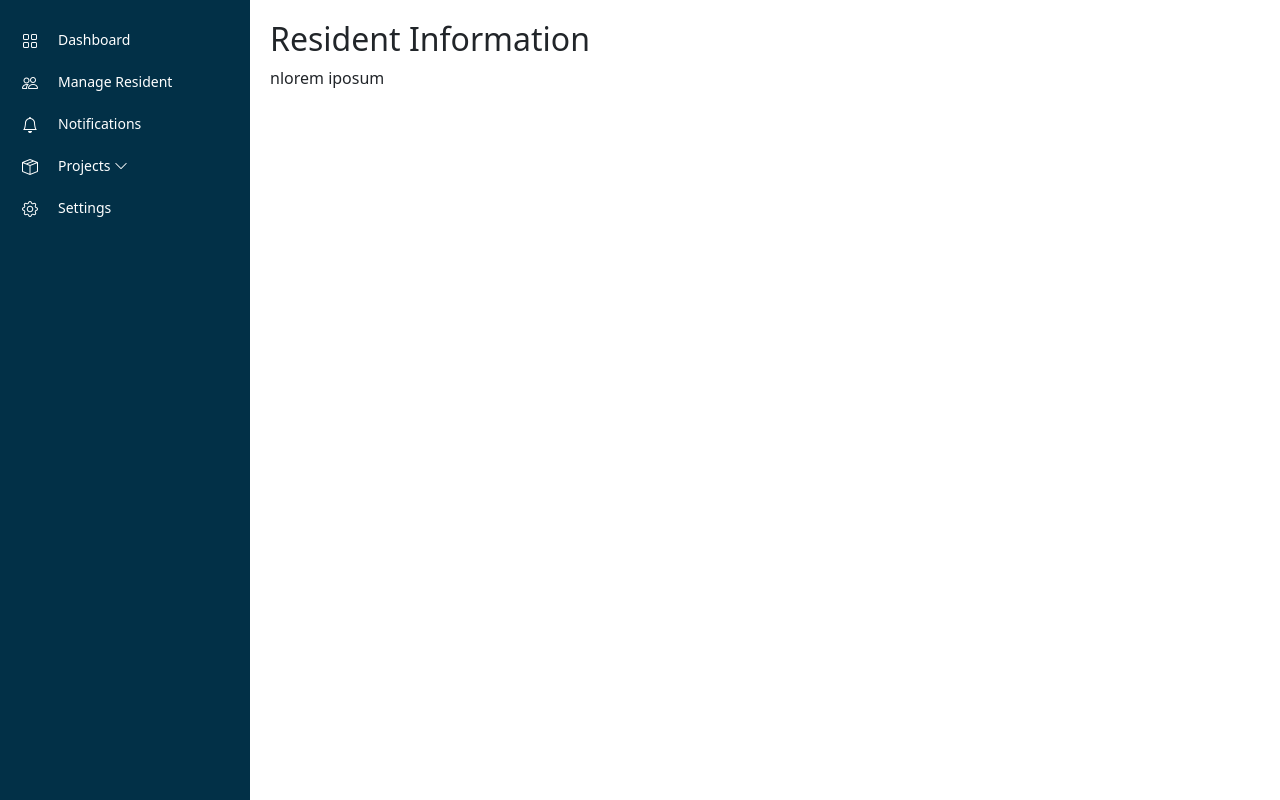
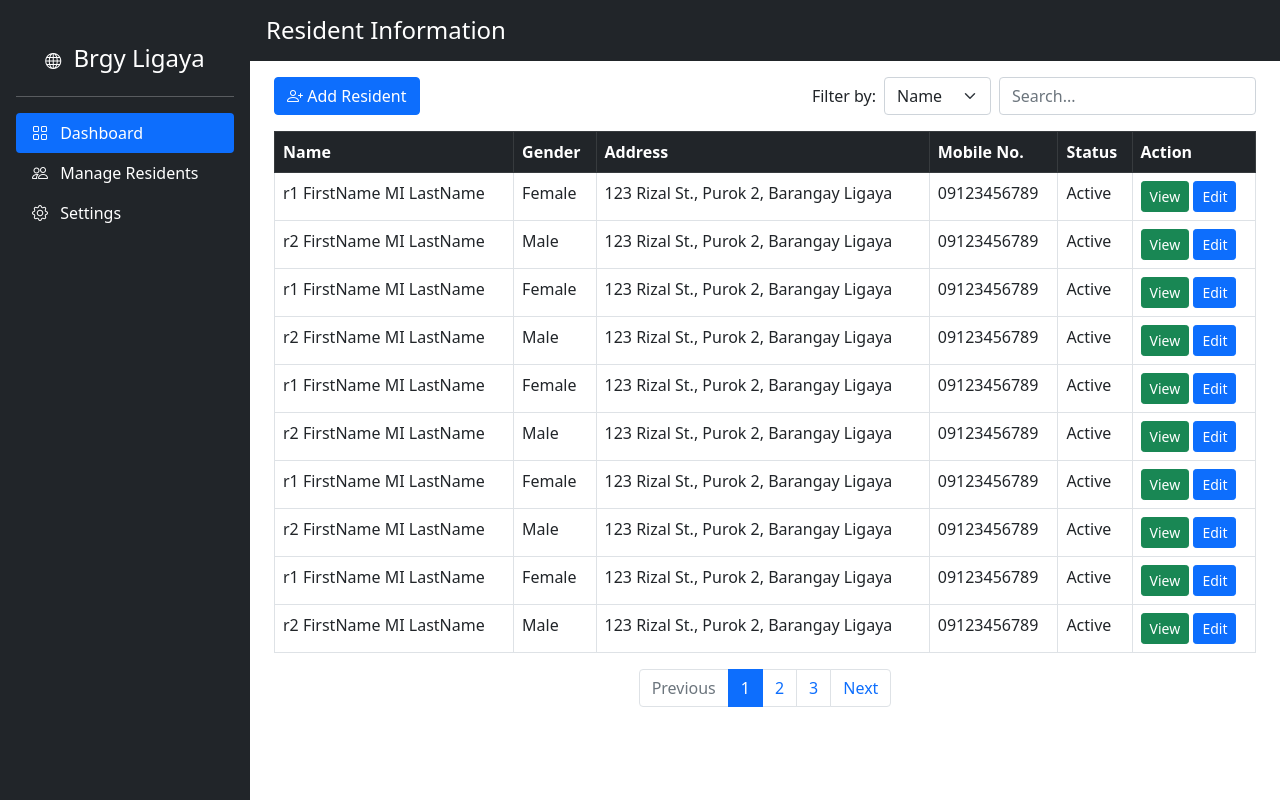
Before and after one commit to lilmeanieee/Web-based-Brgy-Ligaya-Management-System, a PHP site: page /html/admin/resident-info.html in a window 1280 px wide. Run offline with PHP 8.4, Linux system fonts and the light colour scheme.

Commit message:
git commit - "add admin interface: adding resident information"

```diff
--- a/css/resident-info-style.css
+++ b/css/resident-info-style.css
@@ -1,52 +1,25 @@
-.sidebar{
-    position: fixed;
-    top: 0;
-    left: 0;
-    height: 100%;
-    width: 250px;
-    padding-top: 20px;
-    background: #023047;
-    z-index: 100;
-    transition: width 0.3s;
-}
-.sidebar .nav-link{
-    color: #fff;
-    display: flex;
-    padding: 9px 22px;
-    gap: 20px;
-    text-decoration: none;
-    font-weight: 500;
-}
-.sidebar .description{
-    font-size: 14px;
-}
-.sidebar .nav-link:hover{
-    color: #023047;
-    background-color: #8ecae6;
-}
-.sidebar .submenu{
-    background-color: #00596f;
-    padding-left: 3%;
-}
-.main-content{
-    height: 100%;
-    margin-left: 250px;
-    padding: 20px;
+.content-header {
+    padding: 0;
+    margin: 0;
+    width: 100%;
 }
 
-@media  (max-width: 576px){
-    .sidebar {
-        width: 60px;
-    }
-    .sidebar .description{
-        display: none;
-    }
-    .sidebar .nav-link{
-        justify-content: center;
-    }
+.main-content {
+    padding: 0;
+}
 
-    .main-content{
-        margin-left: 60px;
-    }
+.row {
+    flex-wrap: nowrap; /* Prevents the sidebar and content from stacking */
+}
 
+.col-auto {
+    min-width: 250px; /* Set a minimum width for the sidebar */
 }
+
+.col {
+    flex-grow: 1; /* Ensures the main content fills remaining space */
+}
+
+.table-responsive {
+    overflow-x: auto;
+}
--- a/html/admin/resident-info.html
+++ b/html/admin/resident-info.html
@@ -6,86 +6,241 @@
     <meta name="viewport" content="width=device-width, initial-scale=1.0">
     <title>Resident Information</title>
 
-    <!-- Bootstrap CSS-->
+    <!-- Bootstrap CSS -->
     <link href="https://cdn.jsdelivr.net/npm/bootstrap@5.0.2/dist/css/bootstrap.min.css" rel="stylesheet"
         integrity="sha384-EVSTQN3/azprG1Anm3QDgpJLIm9Nao0Yz1ztcQTwFspd3yD65VohhpuuCOmLASjC" crossorigin="anonymous">
     <!-- Bootstrap Icons -->
     <link rel="stylesheet" href="https://cdn.jsdelivr.net/npm/bootstrap-icons/font/bootstrap-icons.css">
 
     <link rel="stylesheet" href="../../css/resident-info-style.css">
-
 </head>
 
 <body>
-    <!-- Sidebar -->
-    <div class="sidebar">
-        <nav class="nav flex-column">
-            <a class="nav-link" href="#">
-                <span class="icon">
-                    <i class="bi bi-grid"></i>
-                </span>
-                <span class="description">Dashboard</span>
-            </a>
-            <a class="nav-link" href="#">
-                <span class="icon">
-                    <i class="bi bi-people"></i>
-                </span>
-                <span class="description">Manage Resident</span>
-            </a>
-            <a class="nav-link" href="#">
-                <span class="icon">
-                    <i class="bi bi-bell"></i>
-                </span>
-                <span class="description">Notifications</span>
-            </a>
-            <!-- with dropdown -->
-            <a class="nav-link" href="#" data-bs-toggle="collapse" data-bs-target="#submenu" aria-expanded="false"
-                aria-controls="submenu" title="Projects">
-                <span class="icon" alt="Projects">
-                    <i class="bi bi-box-seam"></i>
-                </span>
-                <span class="description">Projects
-                    <i class="bi bi-chevron-down"></i>
-                </span>
-            </a>
-            <!-- dropdown submenu -->
-            <div class="submenu collapse" id="submenu" >
-                <a class="nav-link" href="#">
-                    <span class="icon">
-                        <i class="bi bi-file-earmark-check"></i>
-                    </span>
-                    <span class="description">proj1</span>
-                </a>
-                <a class="nav-link" href="#">
-                    <span class="icon">
-                        <i class="bi bi-file-earmark-check"></i>
-                    </span>
-                    <span class="description">proj2</span>
-                </a>
+    <div class="container-fluid">
+        <div class="row ">
+            <!-- Sidebar -->
+            <div class="col-auto min-vh-100 bg-dark text-white p-3">
+                <div class="pt-4 pb-1  mb-auto text-center">
+                    <a href="#" class="text-white text-decoration-none">
+                        <i class="bi bi-globe me-2"></i>
+                        <span class="fs-4 d-none d-sm-inline">Brgy Ligaya</span>
+                    </a>
+                </div>
+                <hr class="text-white">
+                <ul class="nav nav-pills flex-column mb-auto">
+                    <li class="nav-item">
+                        <a href="#" class="nav-link active">
+                            <i class="bi bi-grid me-2"></i>
+                            <span class="d-none d-sm-inline">Dashboard</span>
+                        </a>
+                    </li>
+                    <li class="nav-item">
+                        <a href="#" class="nav-link text-white">
+                            <i class="bi bi-people me-2"></i>
+                            <span class="d-none d-sm-inline">Manage Residents</span>
+                        </a>
+                    </li>
+                    <li class="nav-item">
+                        <a href="#" class="nav-link text-white ">
+                            <i class="bi bi-gear me-2"></i>
+                            <span class="d-none d-sm-inline">Settings</span>
+                        </a>
+                    </li>
+                </ul>
             </div>
-            <!-- --------- -->
-            <a class="nav-link" href="#">
-                <span class="icon">
-                    <i class="bi bi-gear"></i>
-                </span>
-                <span class="description">Settings</span>
-            </a>
-        </nav>
+
+            <!-- Main Content -->
+            <div class="main-content col min-vh-100">
+                <div class="container content-header">
+                    <!-- Header -->
+                    <div class="d-flex justify-content-between align-items-center bg-dark text-white p-3 ">
+                        <h4 class="mb-0">Resident Information</h4>
+                    </div>
+
+                    <div class="d-flex justify-content-between align-items-center px-4 mt-3">
+                        <!-- Add Resident Button -->
+                        <a href="../../html/admin/add-resident.html" class="btn btn-primary">
+                            <i class="bi bi-person-plus"></i>
+                            Add Resident
+                        </a>
+
+                        <!-- Search and Filter Section -->
+                        <div class="d-flex align-items-center">
+                            <label class="me-2">Filter by:</label>
+                            <select class="form-select w-auto me-2" title="Filter by">
+                                <option>Name</option>
+                                <option>Gender</option>
+                                <option>Status</option>
+                            </select>
+                            <input type="text" class="form-control w-auto" placeholder="Search...">
+                        </div>
+                    </div>
+
+                    <div class="container  mt-3">
+                        <!-- Table -->
+                        <div class="table-responsive mt-3">
+                            <table class="table table-bordered">
+                                <thead class="table-dark">
+                                    <tr>
+                                        <th>Name</th>
+                                        <th>Gender</th>
+                                        <th>Address</th>
+                                        <th>Mobile No.</th>
+                                        <th>Status</th>
+                                        <th>Action</th>
+                                    </tr>
+                                </thead>
+                                <tbody>
+                                    <tr>
+                                        <td>r1 FirstName MI LastName</td>
+                                        <td>Female</td>
+                                        <td>123 Rizal St., Purok 2, Barangay Ligaya</td>
+                                        <td>09123456789</td>
+                                        <td>Active</td>
+                                        <td>
+                                            <button class="btn btn-success btn-sm"><i class="fa-solid fa-eye"></i>
+                                                View</button>
+                                            <button class="btn btn-primary btn-sm"><i class="fa-solid fa-edit"></i>
+                                                Edit</button>
+                                        </td>
+                                    </tr>
+                                    <tr>
+                                        <td>r2 FirstName MI LastName</td>
+                                        <td>Male</td>
+                                        <td>123 Rizal St., Purok 2, Barangay Ligaya</td>
+                                        <td>09123456789</td>
+                                        <td>Active</td>
+                                        <td>
+                                            <button class="btn btn-success btn-sm"><i class="fa-solid fa-eye"></i>
+                                                View</button>
+                                            <button class="btn btn-primary btn-sm"><i class="fa-solid fa-edit"></i>
+                                                Edit</button>
+                                        </td>
+                                    </tr>
+                                    <tr>
+                                        <td>r1 FirstName MI LastName</td>
+                                        <td>Female</td>
+                                        <td>123 Rizal St., Purok 2, Barangay Ligaya</td>
+                                        <td>09123456789</td>
+                                        <td>Active</td>
+                                        <td>
+                                            <button class="btn btn-success btn-sm"><i class="fa-solid fa-eye"></i>
+                                                View</button>
+                                            <button class="btn btn-primary btn-sm"><i class="fa-solid fa-edit"></i>
+                                                Edit</button>
+                                        </td>
+                                    </tr>
+                                    <tr>
+                                        <td>r2 FirstName MI LastName</td>
+                                        <td>Male</td>
+                                        <td>123 Rizal St., Purok 2, Barangay Ligaya</td>
+                                        <td>09123456789</td>
+                                        <td>Active</td>
+                                        <td>
+                                            <button class="btn btn-success btn-sm"><i class="fa-solid fa-eye"></i>
+                                                View</button>
+                                            <button class="btn btn-primary btn-sm"><i class="fa-solid fa-edit"></i>
+                                                Edit</button>
+                                        </td>
+                                    </tr>
+                                    <tr>
+                                        <td>r1 FirstName MI LastName</td>
+                                        <td>Female</td>
+                                        <td>123 Rizal St., Purok 2, Barangay Ligaya</td>
+                                        <td>09123456789</td>
+                                        <td>Active</td>
+                                        <td>
+                                            <button class="btn btn-success btn-sm"><i class="fa-solid fa-eye"></i>
+                                                View</button>
+                                            <button class="btn btn-primary btn-sm"><i class="fa-solid fa-edit"></i>
+                                                Edit</button>
+                                        </td>
+                                    </tr>
+                                    <tr>
+                                        <td>r2 FirstName MI LastName</td>
+                                        <td>Male</td>
+                                        <td>123 Rizal St., Purok 2, Barangay Ligaya</td>
+                                        <td>09123456789</td>
+                                        <td>Active</td>
+                                        <td>
+                                            <button class="btn btn-success btn-sm"><i class="fa-solid fa-eye"></i>
+                                                View</button>
+                                            <button class="btn btn-primary btn-sm"><i class="fa-solid fa-edit"></i>
+                                                Edit</button>
+                                        </td>
+                                    </tr>
+                                    <tr>
+                                        <td>r1 FirstName MI LastName</td>
+                                        <td>Female</td>
+                                        <td>123 Rizal St., Purok 2, Barangay Ligaya</td>
+                                        <td>09123456789</td>
+                                        <td>Active</td>
+                                        <td>
+                                            <button class="btn btn-success btn-sm"><i class="fa-solid fa-eye"></i>
+                                                View</button>
+                                            <button class="btn btn-primary btn-sm"><i class="fa-solid fa-edit"></i>
+                                                Edit</button>
+                                        </td>
+                                    </tr>
+                                    <tr>
+                                        <td>r2 FirstName MI LastName</td>
+                                        <td>Male</td>
+                                        <td>123 Rizal St., Purok 2, Barangay Ligaya</td>
+                                        <td>09123456789</td>
+                                        <td>Active</td>
+                                        <td>
+                                            <button class="btn btn-success btn-sm"><i class="fa-solid fa-eye"></i>
+                                                View</button>
+                                            <button class="btn btn-primary btn-sm"><i class="fa-solid fa-edit"></i>
+                                                Edit</button>
+                                        </td>
+                                    </tr>
+                                    <tr>
+                                        <td>r1 FirstName MI LastName</td>
+                                        <td>Female</td>
+                                        <td>123 Rizal St., Purok 2, Barangay Ligaya</td>
+                                        <td>09123456789</td>
+                                        <td>Active</td>
+                                        <td>
+                                            <button class="btn btn-success btn-sm"><i class="fa-solid fa-eye"></i>
+                                                View</button>
+                                            <button class="btn btn-primary btn-sm"><i class="fa-solid fa-edit"></i>
+                                                Edit</button>
+                                        </td>
+                                    </tr>
+                                    <tr>
+                                        <td>r2 FirstName MI LastName</td>
+                                        <td>Male</td>
+                                        <td>123 Rizal St., Purok 2, Barangay Ligaya</td>
+                                        <td>09123456789</td>
+                                        <td>Active</td>
+                                        <td>
+                                            <button class="btn btn-success btn-sm"><i class="fa-solid fa-eye"></i>
+                                                View</button>
+                                            <button class="btn btn-primary btn-sm"><i class="fa-solid fa-edit"></i>
+                                                Edit</button>
+                                        </td>
+                                    </tr>
+                                </tbody>
+                            </table>
+                        </div>
+                    </div>
+
+                    <!-- Pagination -->
+                    <nav>
+                        <ul class="pagination justify-content-center">
+                            <li class="page-item disabled"><a class="page-link">Previous</a></li>
+                            <li class="page-item active"><a class="page-link" href="#">1</a></li>
+                            <li class="page-item"><a class="page-link" href="#">2</a></li>
+                            <li class="page-item"><a class="page-link" href="#">3</a></li>
+                            <li class="page-item"><a class="page-link" href="#">Next</a></li>
+                        </ul>
+                    </nav>
+                </div>
+            </div>
+        </div>
     </div>
-    <!-- Sidebar end -->
-
-
-    <!-- Main Navigation Bar -->
-
-
-    <!-- Main Navigation Bar -->
-
-    <!-- main content -->
-    <main class="main-content">
-        <h2>Resident Information</h2>
-        <p>nlorem iposum</p>
-    </main>
-    <!-- main content end -->
+    </div>
 
     <!-- Bootstrap Bundle with Popper -->
     <script src="https://cdn.jsdelivr.net/npm/bootstrap@5.0.2/dist/js/bootstrap.bundle.min.js"
```
Also changed, not shown: css/add-resident-style.css (added, +105 -0 lines), css/samplee.css (added, +51 -0 lines), html/admin/add-resident.html (added, +135 -0 lines), html/admin/samplee.html (added, +98 -0 lines).
